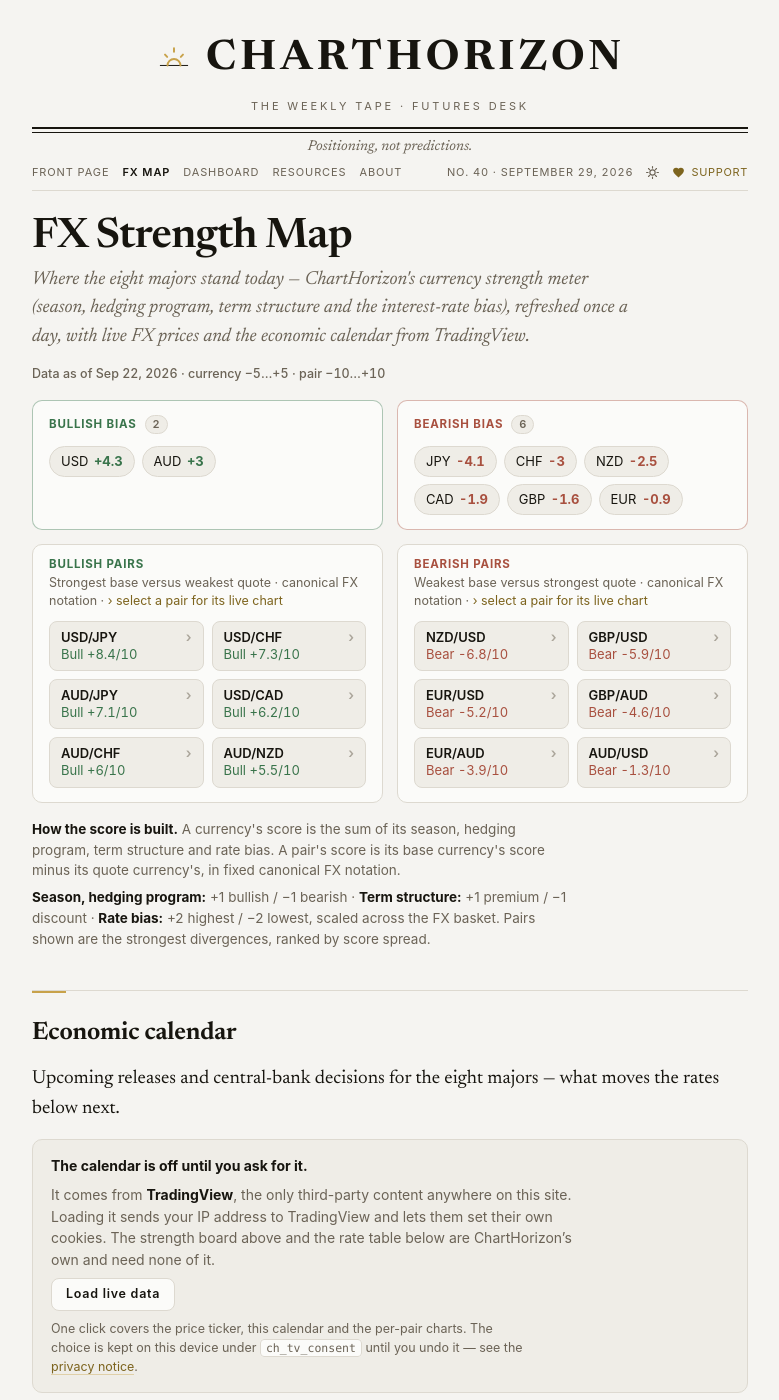
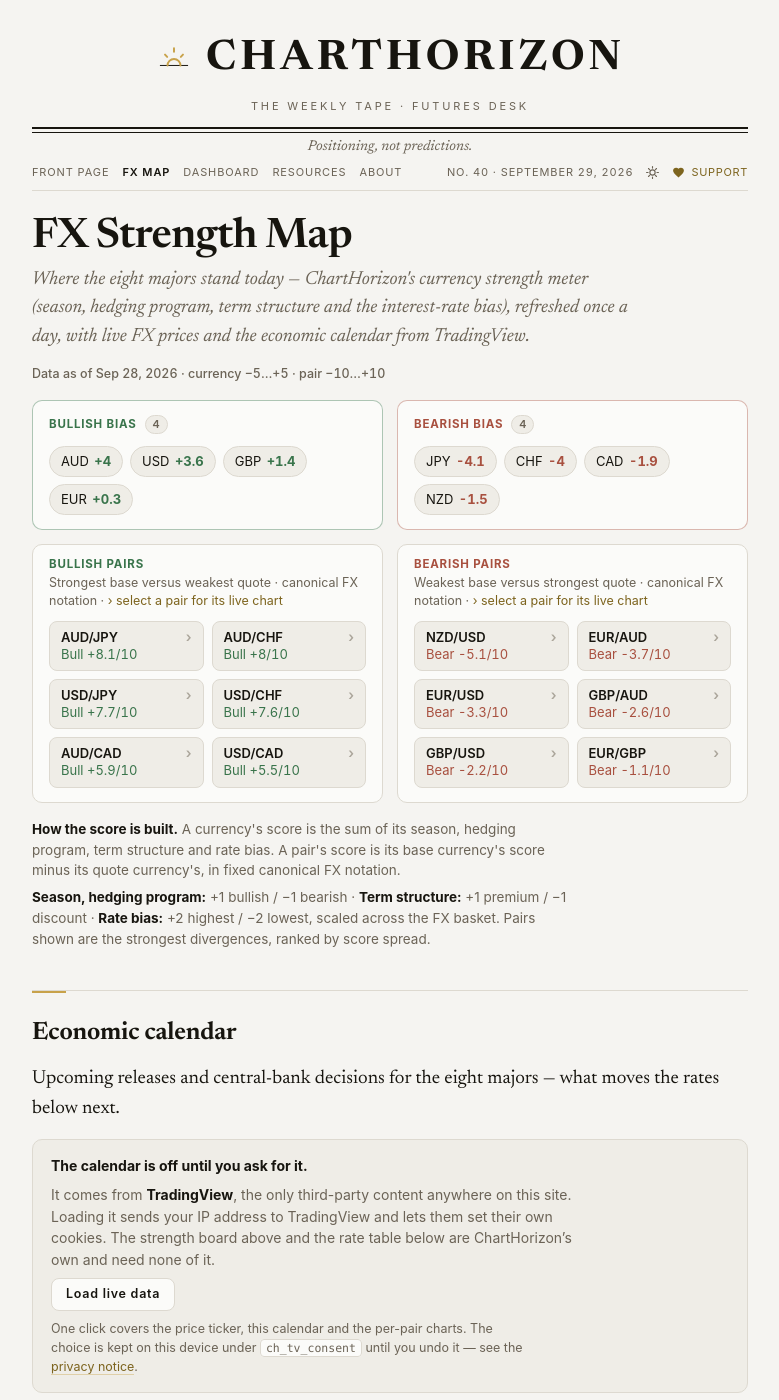
Before and after one commit to ChartHorizon/website, a Jekyll site: the page built from fx.html, in a window 1280 px wide and 1400 px high. Shown: the whole window, without its empty margins (250-1029 px from the left). Built offline with Jekyll 4.4.1, drawn with Linux system fonts in a browser that asks for light colours; some of the changed text lies outside the part shown.

Commit message:
data: FX strength snapshot Sep 28, 2026

```diff
--- a/_data/fx.json
+++ b/_data/fx.json
@@ -1,20 +1,30 @@
 {
-  "as_of": "Sep 22, 2026",
-  "generated": "2026-09-24",
+  "as_of": "Sep 28, 2026",
+  "generated": "2026-09-29",
   "max_score": 5,
   "pair_max": 10,
   "pair_threshold": 6,
   "rate_range": 2,
   "bullish": [
     {
-      "cur": "USD",
-      "score": 4.3,
-      "label": "+4.3"
+      "cur": "AUD",
+      "score": 4,
+      "label": "+4"
     },
     {
-      "cur": "AUD",
-      "score": 3,
-      "label": "+3"
+      "cur": "USD",
+      "score": 3.6,
+      "label": "+3.6"
+    },
+    {
+      "cur": "GBP",
+      "score": 1.4,
+      "label": "+1.4"
+    },
+    {
+      "cur": "EUR",
+      "score": 0.3,
+      "label": "+0.3"
     }
   ],
   "bearish": [
@@ -25,13 +35,8 @@
     },
     {
       "cur": "CHF",
-      "score": -3,
-      "label": "-3"
-    },
-    {
-      "cur": "NZD",
-      "score": -2.5,
-      "label": "-2.5"
+      "score": -4,
+      "label": "-4"
     },
     {
       "cur": "CAD",
@@ -39,45 +44,40 @@
       "label": "-1.9"
     },
     {
-      "cur": "GBP",
-      "score": -1.6,
-      "label": "-1.6"
-    },
-    {
-      "cur": "EUR",
-      "score": -0.9,
-      "label": "-0.9"
+      "cur": "NZD",
+      "score": -1.5,
+      "label": "-1.5"
     }
   ],
   "neutral": [],
   "bullish_pairs": [
     {
+      "pair": "AUD/JPY",
+      "spread": 8.1,
+      "label": "Bull +8.1/10"
+    },
+    {
+      "pair": "AUD/CHF",
+      "spread": 8,
+      "label": "Bull +8/10"
+    },
+    {
       "pair": "USD/JPY",
-      "spread": 8.4,
-      "label": "Bull +8.4/10"
+      "spread": 7.7,
+      "label": "Bull +7.7/10"
     },
     {
       "pair": "USD/CHF",
-      "spread": 7.3,
-      "label": "Bull +7.3/10"
+      "spread": 7.6,
+      "label": "Bull +7.6/10"
     },
     {
-      "pair": "AUD/JPY",
-      "spread": 7.1,
-      "label": "Bull +7.1/10"
+      "pair": "AUD/CAD",
+      "spread": 5.9,
+      "label": "Bull +5.9/10"
     },
     {
       "pair": "USD/CAD",
-      "spread": 6.2,
-      "label": "Bull +6.2/10"
-    },
-    {
-      "pair": "AUD/CHF",
-      "spread": 6,
-      "label": "Bull +6/10"
-    },
-    {
-      "pair": "AUD/NZD",
       "spread": 5.5,
       "label": "Bull +5.5/10"
     }
@@ -85,33 +85,33 @@
   "bearish_pairs": [
     {
       "pair": "NZD/USD",
-      "spread": 6.8,
-      "label": "Bear -6.8/10"
+      "spread": 5.1,
+      "label": "Bear -5.1/10"
+    },
+    {
+      "pair": "EUR/AUD",
+      "spread": 3.7,
+      "label": "Bear -3.7/10"
+    },
+    {
+      "pair": "EUR/USD",
+      "spread": 3.3,
+      "label": "Bear -3.3/10"
+    },
+    {
+      "pair": "GBP/AUD",
+      "spread": 2.6,
+      "label": "Bear -2.6/10"
     },
     {
       "pair": "GBP/USD",
-      "spread": 5.9,
-      "label": "Bear -5.9/10"
+      "spread": 2.2,
+      "label": "Bear -2.2/10"
     },
     {
-      "pair": "EUR/USD",
-      "spread": 5.2,
-      "label": "Bear -5.2/10"
-    },
-    {
-      "pair": "GBP/AUD",
-      "spread": 4.6,
-      "label": "Bear -4.6/10"
-    },
-    {
-      "pair": "EUR/AUD",
-      "spread": 3.9,
-      "label": "Bear -3.9/10"
-    },
-    {
-      "pair": "AUD/USD",
-      "spread": 1.3,
-      "label": "Bear -1.3/10"
+      "pair": "EUR/GBP",
+      "spread": 1.1,
+      "label": "Bear -1.1/10"
     }
   ],
   "rate_table": [
@@ -126,6 +126,16 @@
       "as_of": "2026-05-06"
     },
     {
+      "cur": "USD",
+      "policy": "3.75-4.00%",
+      "bank": "Federal Reserve",
+      "instrument": "Fed Funds Target Midpoint",
+      "bias": 1.6,
+      "bias_label": "+1.6",
+      "tone": "bull",
+      "as_of": "2026-09-17"
+    },
+    {
       "cur": "GBP",
       "policy": "3.75%",
       "bank": "Bank of England",
@@ -134,16 +144,6 @@
       "bias_label": "+1.4",
       "tone": "bull",
       "as_of": "2025-12-18"
-    },
-    {
-      "cur": "USD",
-      "policy": "3.50-3.75%",
-      "bank": "Federal Reserve",
-      "instrument": "Fed Funds Target Midpoint",
-      "bias": 1.3,
-      "bias_label": "+1.3",
-      "tone": "bull",
-      "as_of": "2025-12-11"
     },
     {
       "cur": "NZD",
@@ -156,6 +156,16 @@
       "as_of": "2026-09-03"
     },
     {
+      "cur": "EUR",
+      "policy": "2.50%",
+      "bank": "European Central Bank",
+      "instrument": "Deposit Facility Rate",
+      "bias": 0.3,
+      "bias_label": "+0.3",
+      "tone": "bull",
+      "as_of": "2026-09-16"
+    },
+    {
       "cur": "CAD",
       "policy": "2.25%",
       "bank": "Bank of Canada",
@@ -164,16 +174,6 @@
       "bias_label": "+0.1",
       "tone": "bull",
       "as_of": "2025-10-30"
-    },
-    {
-      "cur": "EUR",
-      "policy": "2.25%",
-      "bank": "European Central Bank",
-      "instrument": "Deposit Facility Rate",
-      "bias": 0.1,
-      "bias_label": "+0.1",
-      "tone": "bull",
-      "as_of": "2026-06-17"
     },
     {
       "cur": "JPY",
```
